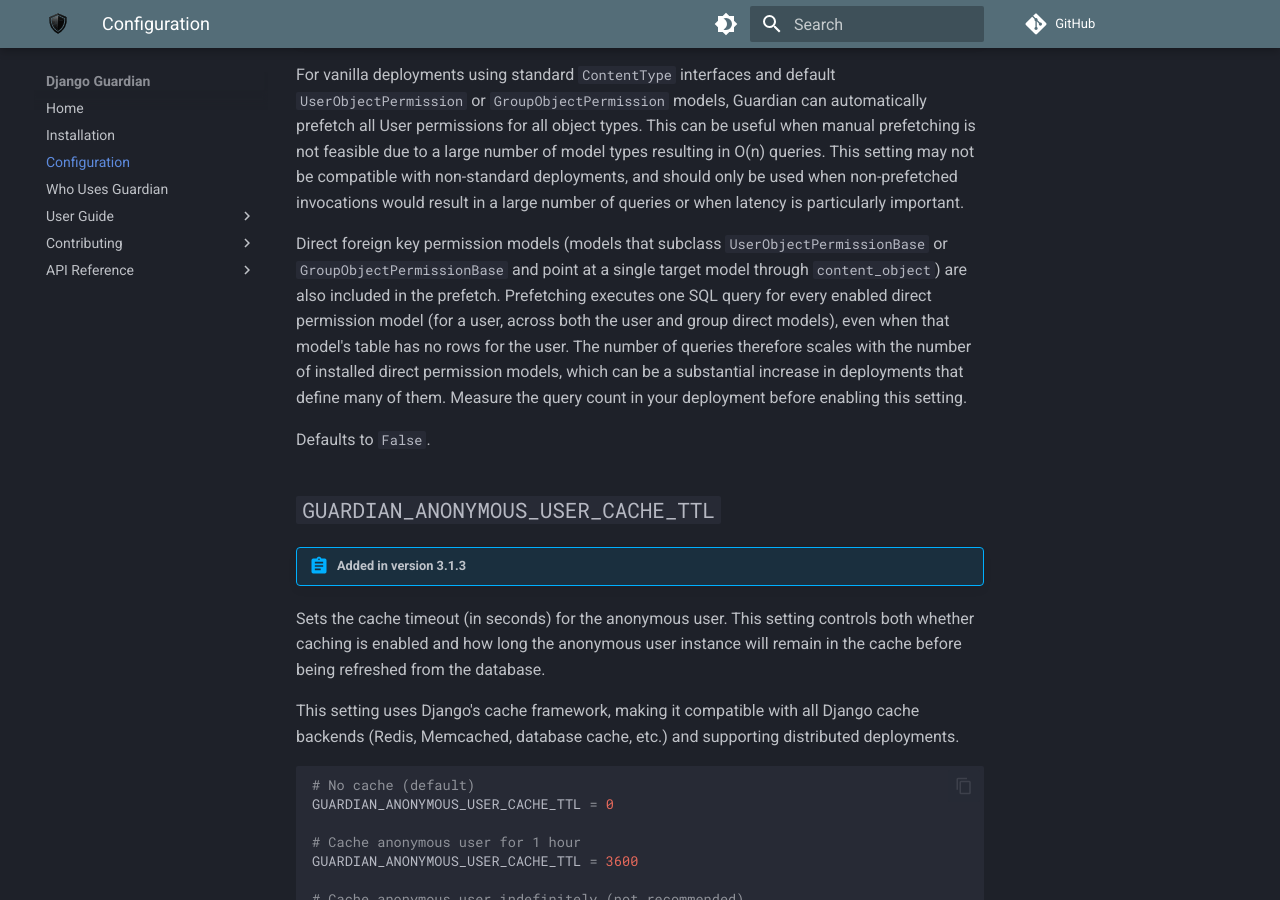
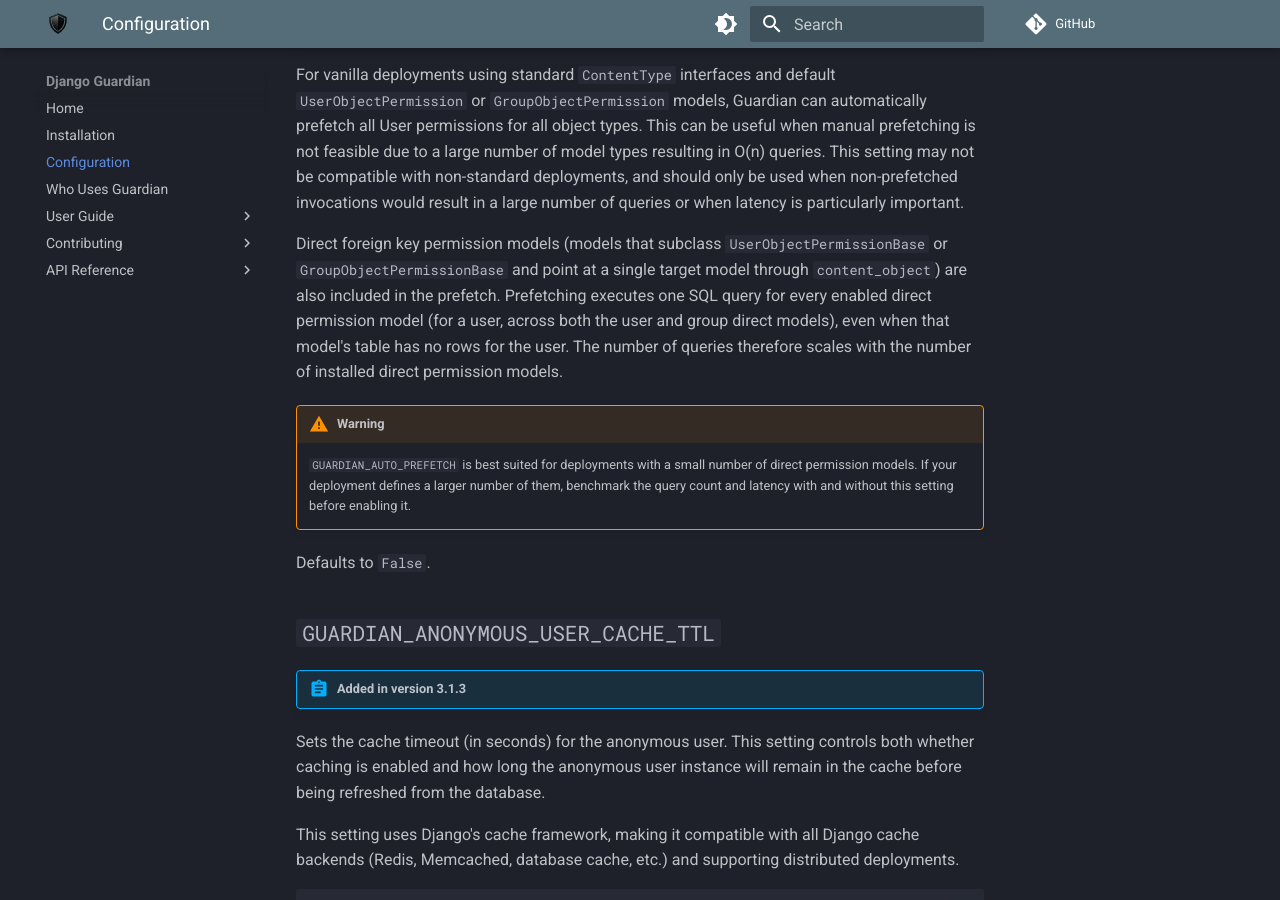
Before and after one commit to django-guardian/django-guardian, an MkDocs documentation site: the page built from docs/configuration.md, in a window 1280 px wide and 900 px high, scrolled down 3242 px. Built offline with MkDocs 1.6.1 and Material for MkDocs 9.7.7, drawn with Linux system fonts in a browser that asks for light colours; plug-ins that fetch from the network failed and are left out; comment, search, counter and statistics services are not loaded.

Commit message:
docs: make AUTO_PREFETCH direct-model cost warning explicit

```diff
--- a/docs/configuration.md
+++ b/docs/configuration.md
@@ -157,10 +157,16 @@ Direct foreign key permission models (models that subclass
 a single target model through `content_object`) are also included in
 the prefetch. Prefetching executes one SQL query for every enabled
 direct permission model (for a user, across both the user and group
-direct models), even when that model's table has no rows for the user. The number of queries therefore scales with the number of
-installed direct permission models, which can be a substantial increase
-in deployments that define many of them. Measure the query count in your
-deployment before enabling this setting.
+direct models), even when that model's table has no rows for the user.
+The number of queries therefore scales with the number of installed
+direct permission models.
+
+!!! warning
+
+    `GUARDIAN_AUTO_PREFETCH` is best suited for deployments with a small
+    number of direct permission models. If your deployment defines a
+    larger number of them, benchmark the query count and latency with
+    and without this setting before enabling it.
 
 Defaults to `False`.
 
```
